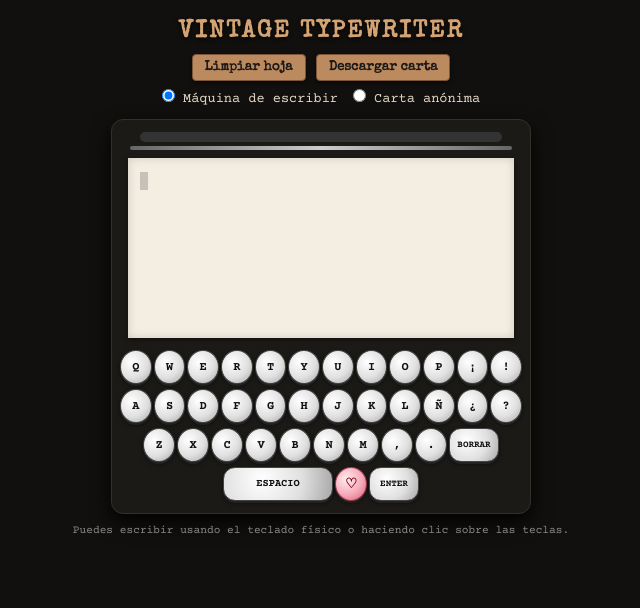
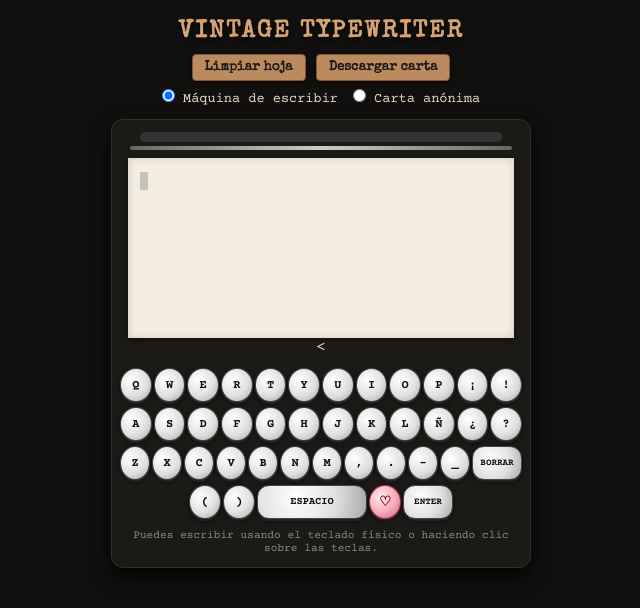
Before and after one commit to RengaCanon123/MaquinaEscribir, a plain HTML site: page index.html in a window 1280 px wide. Shown: the whole page, without its empty margins (319-959 px from the left). Drawn offline with nearby package versions, Linux system fonts and the light colour scheme.

Commit message:
Update index.html

```diff
--- a/index.html
+++ b/index.html
@@ -248,7 +248,8 @@
       <span id="paper-content"></span><span class="cursor" id="cursor"></span>
     </div>
 
-    <!-- TECLADO CON ESTRUCTURA EXACTA -->
+    <
+        <!-- TECLADO CON PUNTUACIÓN Y SÍMBOLOS COMPLETOS -->
     <div class="keyboard" id="keyboard">
       <!-- Fila 1 -->
       <div class="keyboard-row">
@@ -282,7 +283,7 @@
         <div class="key" data-key="?">?</div>
       </div>
 
-      <!-- Fila 3 -->
+      <!-- Fila 3: Letras + Coma, Punto y Guiones -->
       <div class="keyboard-row">
         <div class="key" data-key="Z">Z</div>
         <div class="key" data-key="X">X</div>
@@ -293,17 +294,21 @@
         <div class="key" data-key="M">M</div>
         <div class="key" data-key=",">,</div>
         <div class="key" data-key=".">.</div>
+        <div class="key" data-key="-">-</div>
+        <div class="key" data-key="_">_</div>
         <div class="key key-wide" data-key="Backspace">BORRAR</div>
       </div>
 
-      <!-- Fila 4 -->
+      <!-- Fila 4: Paréntesis + Espacio + Corazón + Enter -->
       <div class="keyboard-row">
+        <div class="key" data-key="(">(</div>
+        <div class="key" data-key=")">)</div>
         <div class="key key-space" data-key=" ">ESPACIO</div>
         <div class="key key-heart" data-key="♡">♡</div>
         <div class="key key-wide" data-key="Enter">ENTER</div>
       </div>
     </div>
-  </div>
+
 
   <p class="hint">Puedes escribir usando el teclado físico o haciendo clic sobre las teclas.</p>
 
```
